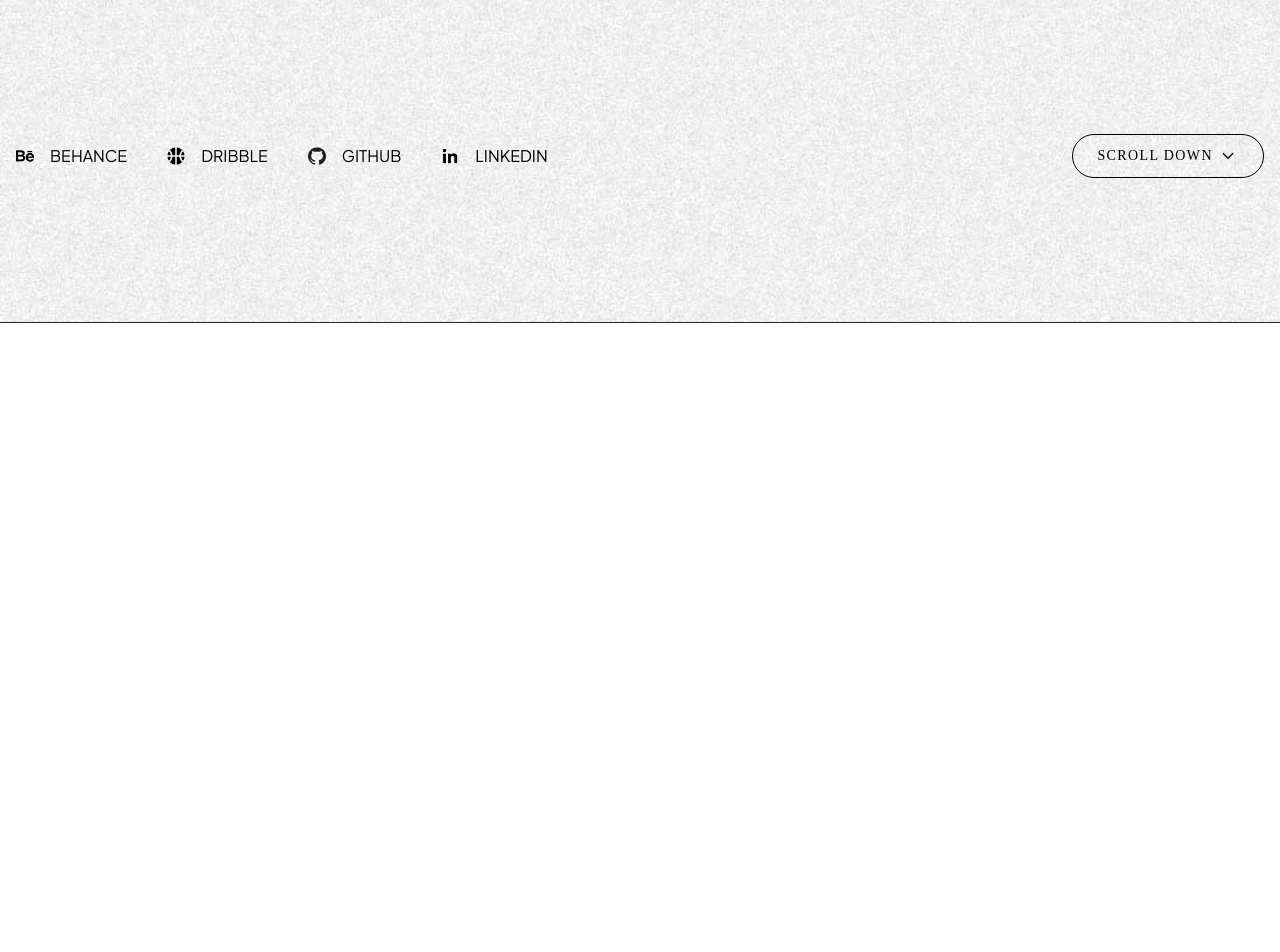
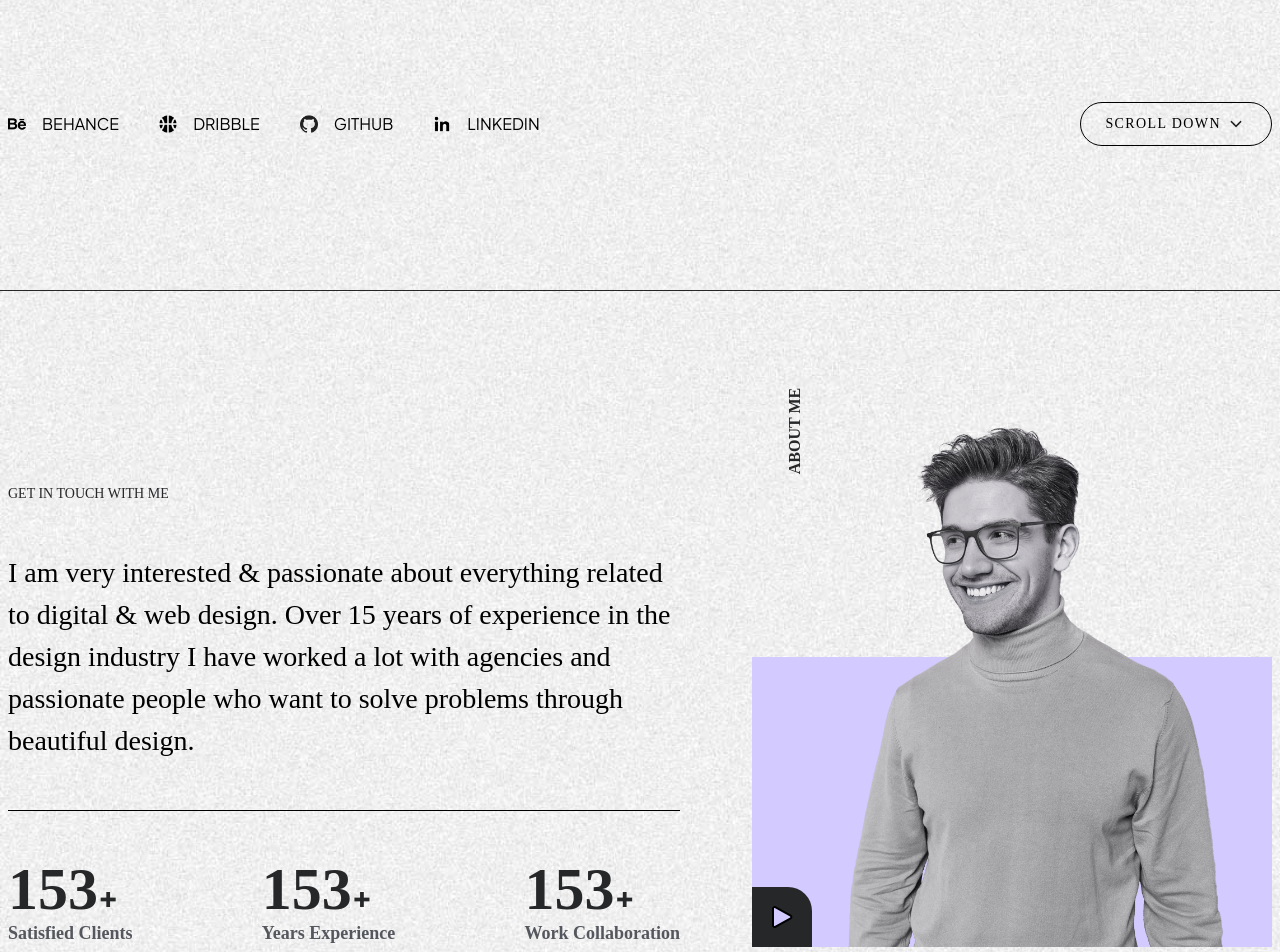
Before and after one commit to ubaidoso/Porofolio, a Next.js app: page / in a window 1280 px wide. Shown: the part 640-1592 px from the top of the page. Before the commit the page ends 963 px from the top, so only its background shows below. Built offline with nearby package versions, Linux system fonts and the light colour scheme; a web font is replaced by a local one.

Commit message:
About Section
Pending

```diff
--- /dev/null
+++ b/src/components/About.jsx
@@ -0,0 +1,65 @@
+import React, { useState, useEffect } from 'react';
+import AboutImage from '../../public/about.png';
+import Image from 'next/image';
+
+const About = () => {
+
+    const [count , setCound] = useState(0);
+    const target = 153;
+    const incrementTime = 10;
+    const incrementAmount = target / (1000 / incrementTime);
+
+    useEffect(()=> {
+      if (count<target) {
+        const interval = setInterval(()=> {
+          setCound((prevCount)=> {
+            const newCount = prevCount + incrementAmount ;
+            return newCount > target ? target : newCount;
+          });
+        },incrementTime);
+        return ()=> clearInterval(interval);
+      }
+    }, [count, incrementAmount, incrementTime, target]);
+
+  return (
+    <section className='cst_about_section py-32'>
+    <div className="container">
+      <div className="flex items-end gap-4 justify-between">
+        <div className='max-w-2xl'>
+        <span className='text-sm uppercase font-medium text-lightblack mb-12 block'>GET IN TOUCH WITH ME</span>
+        <p className='font-medium text-28'>I am very interested & passionate about everything related to digital & web design. Over 15 years of experience in the design industry I have worked a lot with agencies and passionate people who want to solve problems through beautiful design.</p>
+        <div className='flex gap-4 justify-between border-t border-black pt-12 mt-12'>
+            <div className="sm:mb-0 mb-4">
+                <h2><span id="counter">{Math.floor(count)}</span><sub>+</sub></h2>
+                <strong className="xl:text-lg text=base text-lightgrey font-semibold">Satisfied Clients</strong>
+            </div>
+            <div className="sm:mb-0 mb-4">
+                <h2><span id="counter">{Math.floor(count)}</span><sub>+</sub></h2>
+                <strong className="xl:text-lg text=base text-lightgrey font-semibold">Years Experience</strong>
+            </div>
+            <div className="sm:mb-0 mb-4">
+                <h2><span id="counter">{Math.floor(count)}</span><sub>+</sub></h2>
+                <strong className="xl:text-lg text=base text-lightgrey font-semibold">Work Collaboration</strong>
+            </div>
+        </div>
+        </div>
+
+        <div className='bg-linear-gradient flex w-[45%] ml-14'>
+            <div className='flex flex-col justify-between'>
+                <p className='font-semibold text-base text-lightblack uppercase -rotate-90 w-fit'>About Me</p>
+                <button className='p-3.5 bg-lightblack rounded-tr-3xl w-fit'>
+                    <svg xmlns="http://www.w3.org/2000/svg" fill="#d3caff" viewBox="0 0 24 24" stroke-width="1.5" stroke="currentColor" class="size-8">
+                    <path stroke-linecap="round" stroke-linejoin="round" d="M5.25 5.653c0-.856.917-1.398 1.667-.986l11.54 6.347a1.125 1.125 0 0 1 0 1.972l-11.54 6.347a1.125 1.125 0 0 1-1.667-.986V5.653Z" />
+                    </svg>
+                </button>
+            </div>
+            <Image src={AboutImage} width={392}/>
+        </div>
+
+      </div>
+    </div>
+    </section>
+  )
+}
+
+export default About
--- a/src/components/BannerSection.jsx
+++ b/src/components/BannerSection.jsx
@@ -54,7 +54,7 @@ const myConnections = [
 
   return (
     <>
-        <section className="cst_banner_section pt-20">
+        <section className="cst_banner_section pt-12">
             <div className="container">
                 <h1 className="">Digital Designer <span className="cst_and">&</span><br />Fr <span className="sm:-ml-3 -ml-1 xl:w-46rem w-28 border-lightblack xl:border-9 sm:border-8 border-6 xl:h-16 sm:h-9 h-7 inline-block rounded-full cst_stylish_zero"></span>nt-End Developer</h1>
                 <div className="sm:flex items-center mt-8">
@@ -65,7 +65,6 @@ const myConnections = [
                 <div className="xl:max-w-4xl lg:max-w-3xl sm:border-l border-black lg:ml-10 lg:pl-10 sm:ml-6 sm:pl-6 py-1">
                     <p className="xl:text-lg text=base text-lightgrey sm:text-start text-justify">I am a <strong>Professional Digital Designer and Front-End Developer.</strong> This website contains design works that I have produced over the past few years. Find various types of design projects such as logo designs, brochure designs, product packaging designs, website designs, and many more.          </p>
                 </div>
-                {/* <a className="scroll_down" href="/#one_step_down"></a> */}
                 </div>
             </div>
         </section>
--- a/src/pages/index.jsx
+++ b/src/pages/index.jsx
@@ -2,14 +2,17 @@ import React from 'react';
 import Header from "@/components/Header";
 import PortfolioSlider from "@/components/PortfolioSlider";
 import BannerSection from '@/components/BannerSection';
+import About from '@/components/About';
 
 export default function Home() {
 
 
+
   return (
-  <>
+    <>
     <Header />
     <BannerSection />
+    <About />
   </>
   );
 }
--- a/src/styles/globals.css
+++ b/src/styles/globals.css
@@ -86,6 +86,12 @@ header li {
   transition: transform 0.3s ease-in-out;
 }
 
+/* About Section */
+
+.cst_about_section img {
+  filter: brightness(100%) contrast(100%) saturate(10%) blur(0px) hue-rotate(250deg);
+}
+
 /* Responsiveness */
 
 @media(max-width:1279px) {
--- a/tailwind.config.js
+++ b/tailwind.config.js
@@ -11,6 +11,7 @@ module.exports = {
         "gradient-radial": "radial-gradient(var(--tw-gradient-stops))",
         "gradient-conic":
           "conic-gradient(from 180deg at 50% 50%, var(--tw-gradient-stops))",
+          "linear-gradient":"linear-gradient(180deg, #785CFF00 45%, #d3caff 0%)",
       },
       colors: {
         'purple': '#d3caff',
@@ -21,6 +22,7 @@ module.exports = {
         "70": '4.375rem',
         "125": '7.813rem',
         "112": '7rem',
+        "28": '1.75rem',
       },
       width: {
         '105rem': '6.563rem',
@@ -34,7 +36,7 @@ module.exports = {
         '6': '6px',
       },
       maxWidth: {
-        '1248': '78rem',
+        '1248': '79rem',
       }
     },
 
```
Also changed, not shown: public/about.png (added).
